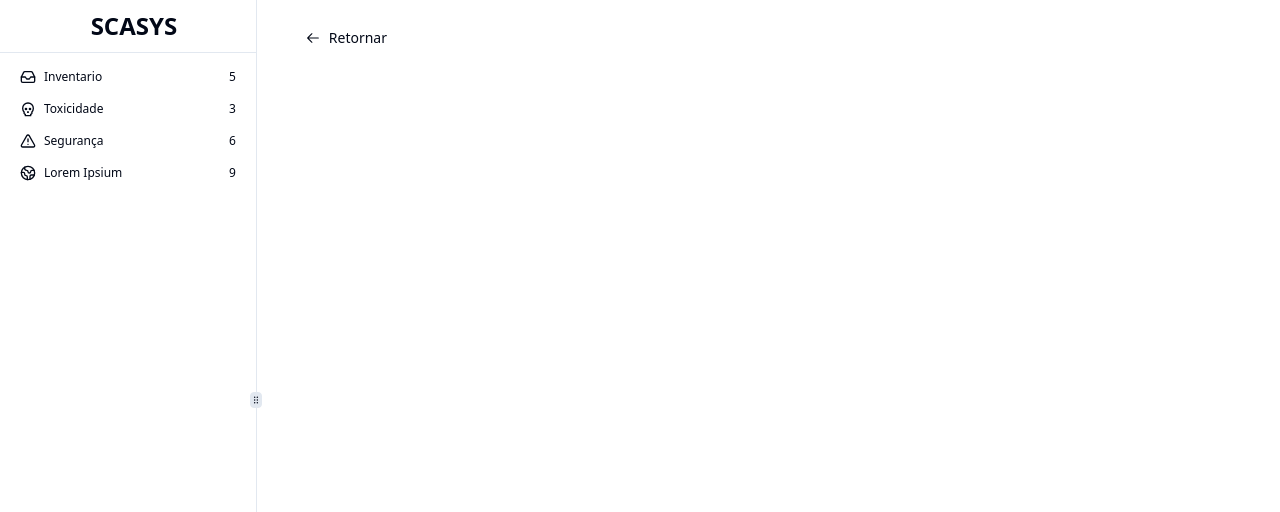
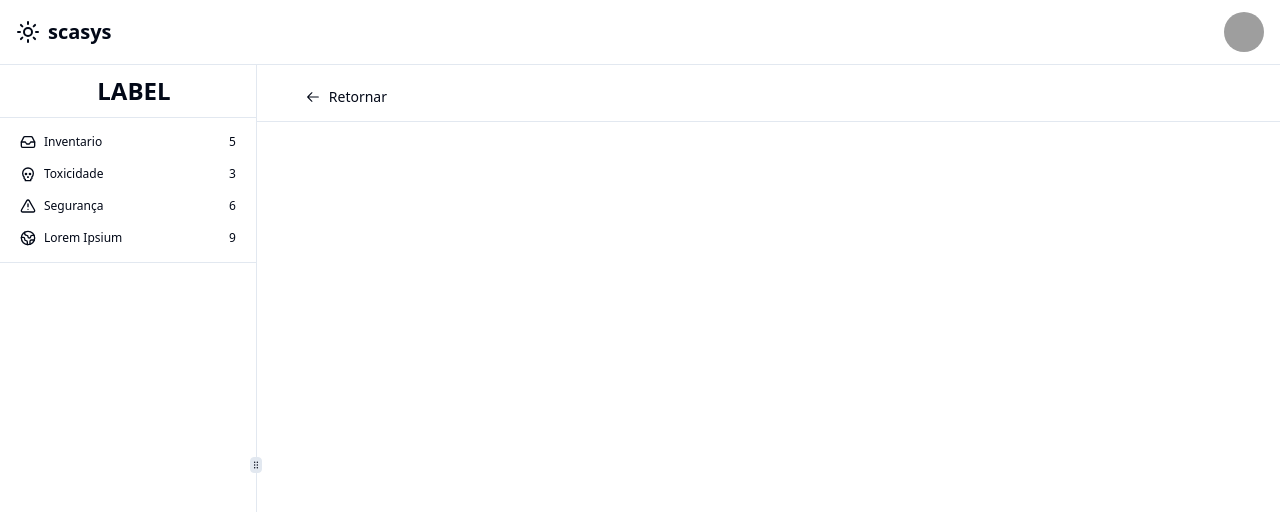
Before and after one commit to Cauatn/scasys, a React (Vite) app: page /ap in a window 1280 px wide. Shown: the top 512 px of the page. Built offline with nearby package versions, Linux system fonts and the light colour scheme; grey boxes are pictures that could not be loaded.

Commit message:
feat: Add hooks and nav components

```diff
--- /dev/null
+++ b/src/components/main-nav.tsx
@@ -0,0 +1,84 @@
+import * as React from "react"
+
+import { cn } from "@/lib/utils"
+import { BookOpen, DoorClosed, Sun } from "lucide-react"
+import { Link } from "react-router-dom"
+
+export type NavItem = {
+  title: string
+  href: string
+  disabled?: boolean
+}
+
+export type MainNavItem = NavItem
+
+interface MainNavProps {
+  items?: MainNavItem[]
+  children?: React.ReactNode
+}
+
+export function MainNav({ items, children }: MainNavProps) {
+  //const segment = useSelectedLayoutSegment()
+  const [showMobileMenu, setShowMobileMenu] = React.useState<boolean>(false)
+
+  const toggleMobileMenu = () => {
+    setShowMobileMenu(!showMobileMenu)
+  }
+
+  React.useEffect(() => {
+    const closeMobileMenuOnClickOutside = (event: MouseEvent) => {
+      if (showMobileMenu) {
+        setShowMobileMenu(false)
+      }
+    }
+
+    document.addEventListener("click", closeMobileMenuOnClickOutside)
+
+    return () => {
+      document.removeEventListener("click", closeMobileMenuOnClickOutside)
+    }
+  }, [showMobileMenu])
+
+  //TODO Import the AskAicomp - Make the line streight etc.
+
+  return (
+    <div className="flex gap-6 md:gap-10">
+      <Link to="/" className="hidden items-center space-x-2 md:flex">
+        <Sun />
+        <span className="font-urban hidden text-xl font-bold sm:inline-block">
+          scasys
+        </span>
+      </Link>
+      {items?.length ? (
+        <nav className="hidden gap-6 md:flex">
+          {items?.map((item, index) => (
+            <Link
+              key={index}
+              to={item.disabled ? "#" : item.href}
+              className={cn(
+                "flex items-center text-lg font-medium transition-colors hover:text-foreground/80 sm:text-sm",
+
+                item.disabled && "cursor-not-allowed opacity-80"
+              )}
+            >
+              {item.title}
+            </Link>
+          ))}
+
+          {/* <AskAIComponent /> */}
+        </nav>
+      ) : null}
+      <button
+        className="flex items-center space-x-2 md:hidden"
+        onClick={toggleMobileMenu}
+      >
+        {showMobileMenu ? <DoorClosed /> : <BookOpen />}
+        <span className="font-bold">Menu</span>
+      </button>
+      {showMobileMenu && items && (
+        //<MobileNav items={items}>{children}</MobileNav>
+        <div>{""}</div>
+      )}
+    </div>
+  )
+}
--- /dev/null
+++ b/src/components/nav.tsx
@@ -0,0 +1,71 @@
+import useScroll from "@/hooks/use-scroll"
+//import { useSigninModal } from "@/hooks/use-signin-modal"
+import { Button } from "@/components/ui/button"
+import { MainNav } from "./main-nav"
+import { UserAccountNav } from "./user-account-nav"
+
+//import { MainNav } from "./main-nav"
+//import { NormalizedUser, UserAccountNav } from "./user-account-nav"
+
+export type NavItem = {
+  title: string
+  href: string
+  disabled?: boolean
+}
+
+export type MainNavItem = NavItem
+
+interface NavBarProps {
+  //user: NormalizedUser | null
+  items?: MainNavItem[]
+  children?: React.ReactNode
+  rightElements?: React.ReactNode
+  scroll?: boolean
+}
+
+export function NavBarT({
+  //user,
+  items,
+  children,
+  rightElements,
+  scroll = false,
+}: NavBarProps) {
+  const scrolled = useScroll(50)
+  //const signInModal = useSigninModal()
+
+  return (
+    <header
+      className={`sticky top-0 z-40 flex w-full justify-center bg-background/60 backdrop-blur-xl transition-all ${
+        scroll ? (scrolled ? "border-b" : "bg-background/0") : "border-b"
+      }`}
+    >
+      <div className="flex h-16 w-full items-center justify-between p-4">
+        <MainNav items={items}>{children}</MainNav>
+        <div className="flex items-center space-x-3">
+          {rightElements}
+
+          {
+            /*users */ true ? (
+              <UserAccountNav
+                user={{
+                  name: "Cauã Tavares",
+                  email: "tavarescauac@gmail.com",
+                  imageUrl: "https://github.com/Cauatn.png",
+                }}
+              />
+            ) : (
+              <Button
+                className="px-3"
+                variant="default"
+                size="sm"
+                //onClick={signInModal.onOpen}
+              >
+                Sign In
+              </Button>
+            )
+          }
+        </div>
+      </div>
+    </header>
+  )
+}
--- a/src/components/navbar.tsx
+++ b/src/components/navbar.tsx
@@ -11,40 +11,9 @@ import { Button } from "./ui/button"
 
 export default function Navbar({ toggleReturnButton = true }) {
   const navigator = useNavigate()
-  const links = [
-    {
-      title: "Inventario",
-      label: "5",
-      icon: Inbox,
-      variant: "ghost",
-      path: "/inventory",
-      sublinks: ["tela 1", "tela 2", "tela 3", "tela 4", "tela 5"],
-    },
-    {
-      title: "Toxicidade",
-      label: "3",
-      icon: Skull,
-      variant: "ghost",
-      sublinks: ["tela 1", "tela 2", "tela 3"],
-    },
-    {
-      title: "Segurança",
-      label: "6",
-      icon: AlertTriangle,
-      variant: "ghost",
-      path: "/ps",
-      sublinks: ["tela 1", "tela 2", "tela 4", "tela 5", "tela 6"],
-    },
-    {
-      title: "Lorem Ipsium",
-      label: "9",
-      icon: Globe2,
-      variant: "ghost",
-      sublinks: ["tela 1", "tela 2", "tela 4", "tela 5", "tela 6"],
-    },
-  ]
+
   return (
-    <nav className="mb-10 flex h-16 w-full items-center justify-start px-8 pt-3 lg:mb-6">
+    <nav className="mb-10 flex h-[52px] w-full items-center justify-start px-8 pt-3 lg:mb-1">
       <div className="inline-flex h-full w-full items-center">
         <div className="hidden xl:flex">
           {toggleReturnButton && (
@@ -61,7 +30,7 @@ export default function Navbar({ toggleReturnButton = true }) {
           )}
         </div>
         <div className="flex w-full flex-row-reverse items-center justify-between xl:hidden">
-          <h1 className="flex text-2xl font-bold">SCASYS</h1>
+          <h1 className="flex text-2xl font-bold">LABEL</h1>
           <DropdownMenu>
             <DropdownMenuTrigger>
               <Menu />
--- a/src/components/page-root.tsx
+++ b/src/components/page-root.tsx
@@ -1,6 +1,5 @@
 import { useState } from "react"
 import { Outlet } from "react-router-dom"
-import Navbar from "./navbar"
 import {
   ResizableHandle,
   ResizablePanel,
@@ -12,12 +11,15 @@ import { AlertTriangle, Globe2, Inbox, Moon, Skull } from "lucide-react"
 import Nav from "./side-bar"
 import { Separator } from "./ui/separator"
 import { TooltipProvider } from "./ui/tooltip"
+import { NavBarT } from "./nav"
+import Navbar from "./navbar"
 
 export default function PageRoot({ toggleReturnButton = true }) {
   const [isCollapsed, setIsCollapsed] = useState(false)
 
   return (
     <TooltipProvider delayDuration={0}>
+      <NavBarT />
       <ResizablePanelGroup
         direction="horizontal"
         className="h-full max-h-[800px] items-stretch"
@@ -25,7 +27,7 @@ export default function PageRoot({ toggleReturnButton = true }) {
         <ResizablePanel
           collapsedSize={4}
           collapsible={true}
-          minSize={15}
+          minSize={16}
           maxSize={20}
           onCollapse={() => setIsCollapsed(true)}
           onExpand={() => setIsCollapsed(false)}
@@ -44,7 +46,7 @@ export default function PageRoot({ toggleReturnButton = true }) {
             {isCollapsed ? (
               <Moon />
             ) : (
-              <h1 className="pl-3 text-2xl font-bold">SCASYS</h1>
+              <h1 className="pl-3 text-2xl font-bold">LABEL</h1>
             )}
           </div>
           <Separator />
@@ -83,13 +85,13 @@ export default function PageRoot({ toggleReturnButton = true }) {
               },
             ]}
           />
+          <Separator />
         </ResizablePanel>
         <ResizableHandle withHandle className="hidden xl:flex" />
         <ResizablePanel className="flex h-full w-full flex-col overflow-scroll">
           <Navbar toggleReturnButton={toggleReturnButton} />
-          {/* <ScrollArea className="m-4 h-full rounded-lg border shadow"> */}
+          <Separator />
           <Outlet />
-          {/* </ScrollArea> */}
         </ResizablePanel>
       </ResizablePanelGroup>
     </TooltipProvider>
--- /dev/null
+++ b/src/components/ui/avatar.tsx
@@ -0,0 +1,48 @@
+import * as React from "react"
+import * as AvatarPrimitive from "@radix-ui/react-avatar"
+
+import { cn } from "@/lib/utils"
+
+const Avatar = React.forwardRef<
+  React.ElementRef<typeof AvatarPrimitive.Root>,
+  React.ComponentPropsWithoutRef<typeof AvatarPrimitive.Root>
+>(({ className, ...props }, ref) => (
+  <AvatarPrimitive.Root
+    ref={ref}
+    className={cn(
+      "relative flex h-10 w-10 shrink-0 overflow-hidden rounded-full",
+      className
+    )}
+    {...props}
+  />
+))
+Avatar.displayName = AvatarPrimitive.Root.displayName
+
+const AvatarImage = React.forwardRef<
+  React.ElementRef<typeof AvatarPrimitive.Image>,
+  React.ComponentPropsWithoutRef<typeof AvatarPrimitive.Image>
+>(({ className, ...props }, ref) => (
+  <AvatarPrimitive.Image
+    ref={ref}
+    className={cn("aspect-square h-full w-full", className)}
+    {...props}
+  />
+))
+AvatarImage.displayName = AvatarPrimitive.Image.displayName
+
+const AvatarFallback = React.forwardRef<
+  React.ElementRef<typeof AvatarPrimitive.Fallback>,
+  React.ComponentPropsWithoutRef<typeof AvatarPrimitive.Fallback>
+>(({ className, ...props }, ref) => (
+  <AvatarPrimitive.Fallback
+    ref={ref}
+    className={cn(
+      "flex h-full w-full items-center justify-center rounded-full bg-muted",
+      className
+    )}
+    {...props}
+  />
+))
+AvatarFallback.displayName = AvatarPrimitive.Fallback.displayName
+
+export { Avatar, AvatarImage, AvatarFallback }
--- /dev/null
+++ b/src/components/user-account-nav.tsx
@@ -0,0 +1,96 @@
+import { CreditCard, LayoutDashboard, LogOut, Settings } from "lucide-react"
+
+import {
+  DropdownMenu,
+  DropdownMenuContent,
+  DropdownMenuItem,
+  DropdownMenuSeparator,
+  DropdownMenuTrigger,
+} from "@/components/ui/dropdown-menu"
+import { Link } from "react-router-dom"
+import { Avatar, AvatarFallback, AvatarImage } from "./ui/avatar"
+
+export type NormalizedUser = {
+  name: string
+  email: string
+  imageUrl: string
+}
+
+interface UserAccountNavProps extends React.HTMLAttributes<HTMLDivElement> {
+  user: NormalizedUser
+}
+
+export function UserAccountNav({ user }: UserAccountNavProps) {
+  //const { signOut } = useClerk()
+  //const router = useRouter()
+
+  return (
+    <DropdownMenu>
+      <DropdownMenuTrigger>
+        {/*<UserAvatar
+          user={{
+            username: user.name,
+            imageUrl: user.imageUrl,
+          }}
+          className="h-8 w-8"
+        /> */}
+        <Avatar>
+          <AvatarImage src={user.imageUrl} alt="@shadcn" />
+          <AvatarFallback>CN</AvatarFallback>
+        </Avatar>
+      </DropdownMenuTrigger>
+      <DropdownMenuContent align="end">
+        <div className="flex items-center justify-start gap-2 p-2">
+          <div className="flex flex-col space-y-1 leading-none">
+            {user.name && <p className="font-medium">{user.name}</p>}
+            {user.email && (
+              <p className="w-[200px] truncate text-sm text-muted-foreground">
+                {user.email}
+              </p>
+            )}
+          </div>
+        </div>
+        <DropdownMenuSeparator />
+        <DropdownMenuItem asChild>
+          <Link to="/dashboard" className="flex items-center space-x-2.5">
+            <LayoutDashboard className="h-4 w-4" />
+            <p className="text-sm">Dashboard</p>
+          </Link>
+        </DropdownMenuItem>
+        {/* <DropdownMenuItem asChild>
+          <Link href="/dashboard2" className="flex items-center space-x-2.5">
+            <LayoutDashboard className="h-4 w-4" />
+            <p className="text-sm">Another layout</p>
+          </Link>
+        </DropdownMenuItem> */}
+        <DropdownMenuItem asChild>
+          <Link to="" className="flex items-center space-x-2.5">
+            <CreditCard className="h-4 w-4" />
+            <p className="text-sm">Experimentos</p>
+          </Link>
+        </DropdownMenuItem>
+        <DropdownMenuItem asChild>
+          <Link to="/" className="flex items-center space-x-2.5">
+            <Settings className="h-4 w-4" />
+            <p className="text-sm">Configurações</p>
+          </Link>
+        </DropdownMenuItem>
+        <DropdownMenuSeparator />
+        <DropdownMenuItem
+          className="cursor-pointer"
+          /*
+          onSelect={(event) => {
+            event.preventDefault()
+            //signOut(() => router.push("/"))
+          }}
+        */
+        >
+          <div className="flex items-center space-x-2.5">
+            <LogOut className="h-4 w-4" />
+            <p className="text-sm">Log out </p>
+          </div>
+        </DropdownMenuItem>
+      </DropdownMenuContent>
+    </DropdownMenu>
+  )
+}
--- /dev/null
+++ b/src/hooks/use-scroll.ts
@@ -0,0 +1,16 @@
+import { useCallback, useEffect, useState } from "react"
+
+export default function useScroll(threshold: number) {
+  const [scrolled, setScrolled] = useState(false)
+
+  const onScroll = useCallback(() => {
+    setScrolled(window.pageYOffset > threshold)
+  }, [threshold])
+
+  useEffect(() => {
+    window.addEventListener("scroll", onScroll)
+    return () => window.removeEventListener("scroll", onScroll)
+  }, [onScroll])
+
+  return scrolled
+}
```
